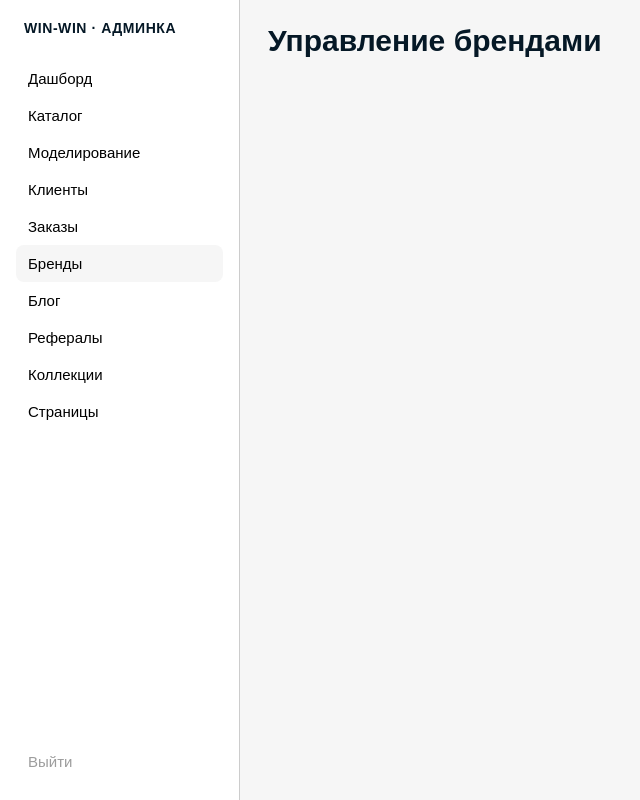
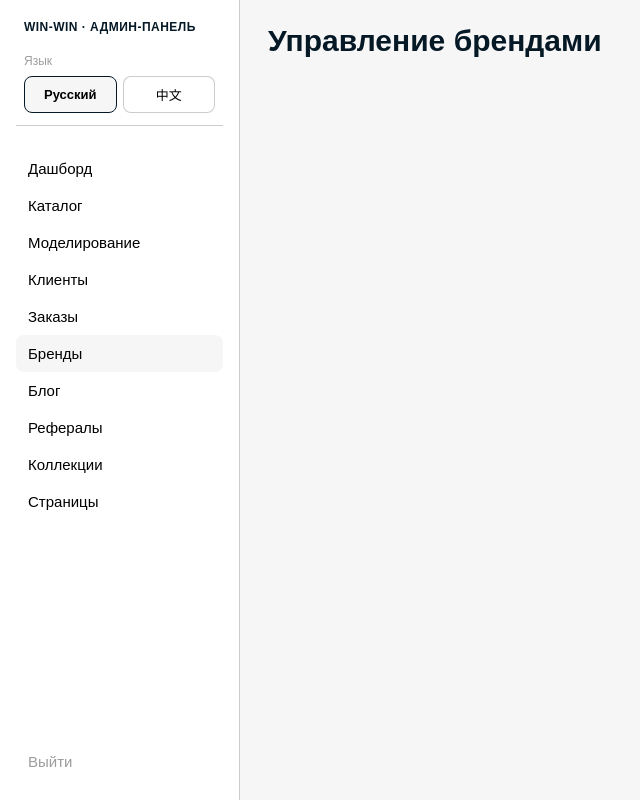
Before and after one commit to Highrates/Win-Win-Front, a Next.js app: page /admin/brands in a window 1280 px wide. Shown: the whole page, without its empty margins (0-640 px from the left). Built offline with nearby package versions, Linux system fonts and the light colour scheme.

Commit message:
Update: Next.js frontend

```diff
--- a/app/(admin)/admin/AdminChrome.tsx
+++ b/app/(admin)/admin/AdminChrome.tsx
@@ -2,24 +2,54 @@
 
 import Link from 'next/link';
 import { usePathname, useRouter } from 'next/navigation';
+import { useEffect, useState } from 'react';
+import {
+  ADMIN_LOCALE_STORAGE_KEY,
+  adminBrandLine,
+  adminChromeStrings,
+  defaultAdminLocale,
+  getNavLabel,
+  type AdminLocale,
+} from '@/lib/adminChromeI18n';
 import styles from './layout.module.css';
 
-const NAV: { href: string; label: string }[] = [
-  { href: '/admin', label: 'Дашборд' },
-  { href: '/admin/catalog', label: 'Каталог' },
-  { href: '/admin/modeling', label: 'Моделирование' },
-  { href: '/admin/clients', label: 'Клиенты' },
-  { href: '/admin/orders', label: 'Заказы' },
-  { href: '/admin/brands', label: 'Бренды' },
-  { href: '/admin/blog', label: 'Блог' },
-  { href: '/admin/referrals', label: 'Рефералы' },
-  { href: '/admin/collections', label: 'Коллекции' },
-  { href: '/admin/pages', label: 'Страницы' },
-];
+const NAV_HREFS = [
+  '/admin',
+  '/admin/catalog',
+  '/admin/modeling',
+  '/admin/clients',
+  '/admin/orders',
+  '/admin/brands',
+  '/admin/blog',
+  '/admin/referrals',
+  '/admin/collections',
+  '/admin/pages',
+] as const;
 
 export function AdminChrome({ children }: { children: React.ReactNode }) {
   const pathname = usePathname() ?? '';
   const router = useRouter();
+  const [locale, setLocale] = useState<AdminLocale>(defaultAdminLocale);
+  const [localeReady, setLocaleReady] = useState(false);
+
+  useEffect(() => {
+    try {
+      const saved = localStorage.getItem(ADMIN_LOCALE_STORAGE_KEY);
+      if (saved === 'zh' || saved === 'ru') setLocale(saved);
+    } catch {
+      /* ignore */
+    }
+    setLocaleReady(true);
+  }, []);
+
+  function setAdminLocale(next: AdminLocale) {
+    setLocale(next);
+    try {
+      localStorage.setItem(ADMIN_LOCALE_STORAGE_KEY, next);
+    } catch {
+      /* ignore */
+    }
+  }
 
   if (pathname === '/admin/login') {
     return <>{children}</>;
@@ -31,13 +61,39 @@ export function AdminChrome({ children }: { children: React.ReactNode }) {
     router.refresh();
   }
 
+  const t = adminChromeStrings(locale);
+  const navAria = locale === 'zh' ? '管理区' : 'Разделы админки';
+
   return (
     <div className={styles.shell}>
       <div className={styles.body}>
         <aside className={styles.sidebar}>
-          <p className={styles.brand}>Win-Win · Админка</p>
-          <nav aria-label="Разделы админки">
-            {NAV.map(({ href, label }) => {
+          <p className={styles.brand}>
+            {localeReady ? adminBrandLine(locale) : adminBrandLine(defaultAdminLocale)}
+          </p>
+          <div className={styles.localeBlock}>
+            <p className={styles.localeHeading}>{localeReady ? t.langHeading : 'Язык'}</p>
+            <div className={styles.localeRow} role="group" aria-label={localeReady ? t.langHeading : 'Язык'}>
+              <button
+                type="button"
+                className={`${styles.localeBtn} ${locale === 'ru' ? styles.localeBtnActive : ''}`}
+                onClick={() => setAdminLocale('ru')}
+                disabled={!localeReady}
+              >
+                {localeReady ? t.langBtnRu : 'Русский'}
+              </button>
+              <button
+                type="button"
+                className={`${styles.localeBtn} ${locale === 'zh' ? styles.localeBtnActive : ''}`}
+                onClick={() => setAdminLocale('zh')}
+                disabled={!localeReady}
+              >
+                {localeReady ? t.langBtnZh : '中文'}
+              </button>
+            </div>
+          </div>
+          <nav aria-label={navAria}>
+            {NAV_HREFS.map((href) => {
               const active = href === '/admin' ? pathname === '/admin' : pathname.startsWith(href);
               return (
                 <Link
@@ -45,13 +101,13 @@ export function AdminChrome({ children }: { children: React.ReactNode }) {
                   href={href}
                   className={`${styles.navLink} ${active ? styles.navLinkActive : ''}`}
                 >
-                  {label}
+                  {getNavLabel(localeReady ? locale : defaultAdminLocale, href)}
                 </Link>
               );
             })}
           </nav>
           <button type="button" className={styles.logout} onClick={logout}>
-            Выйти
+            {localeReady ? t.logout : 'Выйти'}
           </button>
         </aside>
         <div className={styles.content}>{children}</div>
--- a/app/(admin)/admin/layout.module.css
+++ b/app/(admin)/admin/layout.module.css
@@ -23,14 +23,62 @@
 }
 
 .brand {
-  margin: 0 0 16px;
+  margin: 0 0 12px;
   padding: 0 8px;
   font-family: var(--font-commissioner, system-ui);
-  font-size: var(--text-caption, 0.875rem);
+  font-size: 0.75rem;
   font-weight: 600;
   text-transform: uppercase;
   letter-spacing: 0.04em;
   color: var(--color-ink-black, #051826);
+}
+
+.localeBlock {
+  margin: 0 0 16px;
+  padding: 0 8px 12px;
+  border-bottom: 1px solid var(--account-hairline-color, #e2e6e8);
+}
+
+.localeHeading {
+  margin: 0 0 8px;
+  font-family: var(--font-commissioner, system-ui);
+  font-size: 0.75rem;
+  font-weight: 500;
+  color: var(--color-gray, #9d9d9d);
+}
+
+.localeRow {
+  display: flex;
+  gap: 6px;
+}
+
+.localeBtn {
+  flex: 1;
+  padding: 8px 6px;
+  border: 1px solid var(--account-hairline-color, #e2e6e8);
+  border-radius: 8px;
+  background: var(--color-white, #fff);
+  font-family: var(--font-commissioner, system-ui);
+  font-size: 0.8125rem;
+  font-weight: 500;
+  color: var(--color-black, #1a1a1a);
+  cursor: pointer;
+  transition: background 0.15s ease, border-color 0.15s ease;
+}
+
+.localeBtn:hover:not(:disabled) {
+  background: var(--color-bright-snow, #f5f7f8);
+}
+
+.localeBtn:disabled {
+  opacity: 0.7;
+  cursor: default;
+}
+
+.localeBtnActive {
+  border-color: var(--color-ink-black, #051826);
+  background: var(--color-bright-snow, #f5f7f8);
+  font-weight: 600;
 }
 
 .navLink {
--- /dev/null
+++ b/lib/adminChromeI18n.ts
@@ -0,0 +1,64 @@
+export type AdminLocale = 'ru' | 'zh';
+
+export const ADMIN_LOCALE_STORAGE_KEY = 'winwin-admin-locale';
+
+export const defaultAdminLocale: AdminLocale = 'ru';
+
+const NAV_HREFS = [
+  '/admin',
+  '/admin/catalog',
+  '/admin/modeling',
+  '/admin/clients',
+  '/admin/orders',
+  '/admin/brands',
+  '/admin/blog',
+  '/admin/referrals',
+  '/admin/collections',
+  '/admin/pages',
+] as const;
+
+const navRu: Record<(typeof NAV_HREFS)[number], string> = {
+  '/admin': 'Дашборд',
+  '/admin/catalog': 'Каталог',
+  '/admin/modeling': 'Моделирование',
+  '/admin/clients': 'Клиенты',
+  '/admin/orders': 'Заказы',
+  '/admin/brands': 'Бренды',
+  '/admin/blog': 'Блог',
+  '/admin/referrals': 'Рефералы',
+  '/admin/collections': 'Коллекции',
+  '/admin/pages': 'Страницы',
+};
+
+const navZh: Record<(typeof NAV_HREFS)[number], string> = {
+  '/admin': '仪表板',
+  '/admin/catalog': '目录',
+  '/admin/modeling': '建模',
+  '/admin/clients': '客户',
+  '/admin/orders': '订单',
+  '/admin/brands': '品牌',
+  '/admin/blog': '博客',
+  '/admin/referrals': '推荐',
+  '/admin/collections': '集合',
+  '/admin/pages': '页面',
+};
+
+export function getNavLabel(locale: AdminLocale, href: string): string {
+  const ru = navRu[href as keyof typeof navRu];
+  if (ru) return locale === 'zh' ? navZh[href as keyof typeof navZh] : ru;
+  return href;
+}
+
+export function adminBrandLine(locale: AdminLocale): string {
+  return locale === 'zh' ? 'WIN-WIN · 管理面板' : 'WIN-WIN · АДМИН-ПАНЕЛЬ';
+}
+
+export function adminChromeStrings(locale: AdminLocale) {
+  // Подписи кнопок: на русской раскладке «Русский» и «中文», на китайской — «俄语» и «中文».
+  return {
+    langHeading: locale === 'zh' ? '语言' : 'Язык',
+    langBtnRu: locale === 'zh' ? '俄语' : 'Русский',
+    langBtnZh: '中文',
+    logout: locale === 'zh' ? '退出' : 'Выйти',
+  };
+}
```
